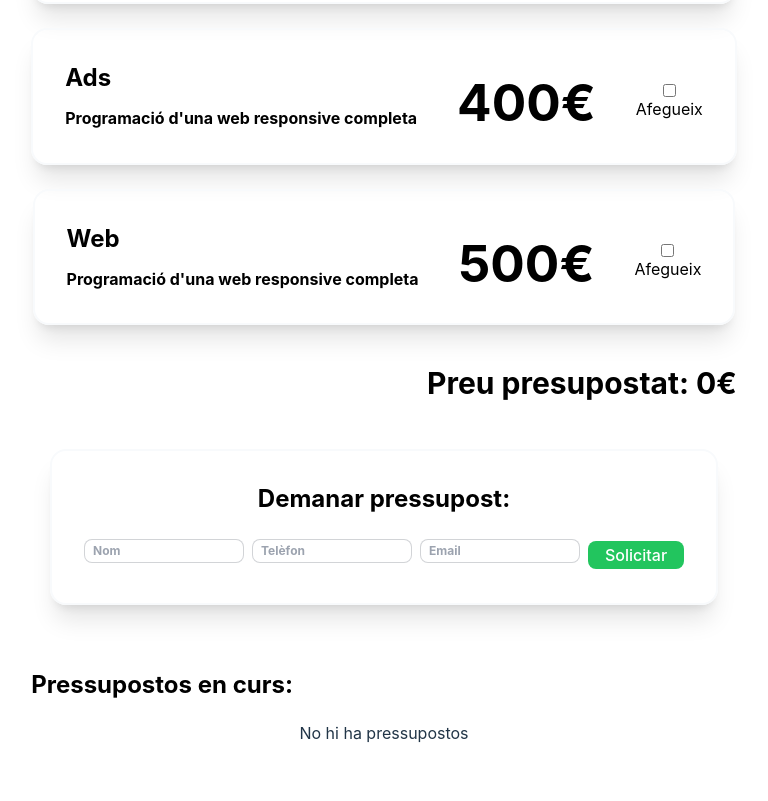
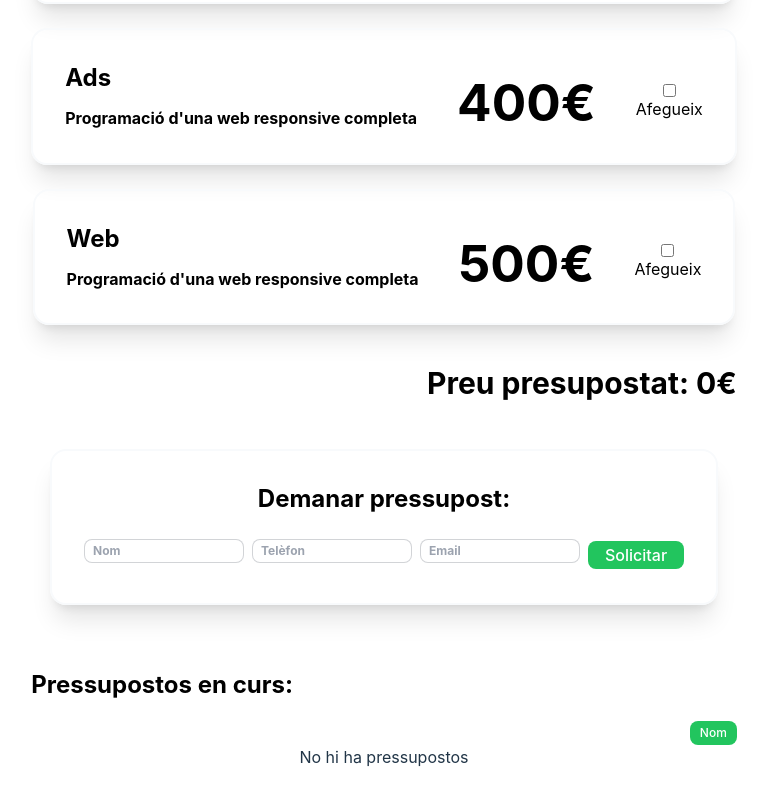
Before and after one commit to Naomigarcia99/Budgets, a React (Vite) app: page /app in a window 1280 px wide. Shown: the part 388-1189 px from the top of the page, without its empty margins (256-1024 px from the left). Before the commit the page ends 1165 px from the top, so only its background shows below. Built offline with nearby package versions, Linux system fonts and the light colour scheme.

Commit message:
Alphabet sort button

```diff
--- /dev/null
+++ b/src/components/form/AlphabetButton.jsx
@@ -0,0 +1,22 @@
+import React from "react";
+import { useAppContext } from "../../context/AppContext";
+
+export default function AlphabetSort() {
+  const { budgets, setBudgets } = useAppContext();
+
+  const handleSort = () => {
+    const sortedBudgets = [...budgets].sort((a, b) =>
+      a.name
+        .toString()
+        .toLowerCase()
+        .localeCompare(b.name.toString().toLowerCase())
+    );
+    setBudgets(sortedBudgets);
+  };
+
+  return (
+    <button onClick={handleSort} className="btn-xs bg-green-500 text-white">
+      Nom
+    </button>
+  );
+}
--- a/src/components/ui/BudgetInProgress.jsx
+++ b/src/components/ui/BudgetInProgress.jsx
@@ -1,14 +1,18 @@
 import React from "react";
 import { useAppContext } from "../../context/AppContext";
+import AlphabetButton from "../form/AlphabetButton";
 
 const BudgetInProgress = () => {
-  const { budgets } = useAppContext();
+  const { budgets, AlphabetSort } = useAppContext();
 
   return (
     <div>
       <h2 className="flex justify-start font-bold text-black text-2xl mt-16 mb-5">
         Pressupostos en curs:
       </h2>
+      <div className="flex justify-end">
+        <AlphabetButton />
+      </div>
       <div className="flex flex-col items-center">
         {budgets.length > 0 ? (
           budgets.map((budget, index) => (
--- a/src/context/AppContext.jsx
+++ b/src/context/AppContext.jsx
@@ -115,6 +115,7 @@ export const AppProvider = ({ children }) => {
         updateInputValue,
         isWebVisible,
         budgets,
+        setBudgets,
         handleSaveBudget,
         name,
         setName,
```
